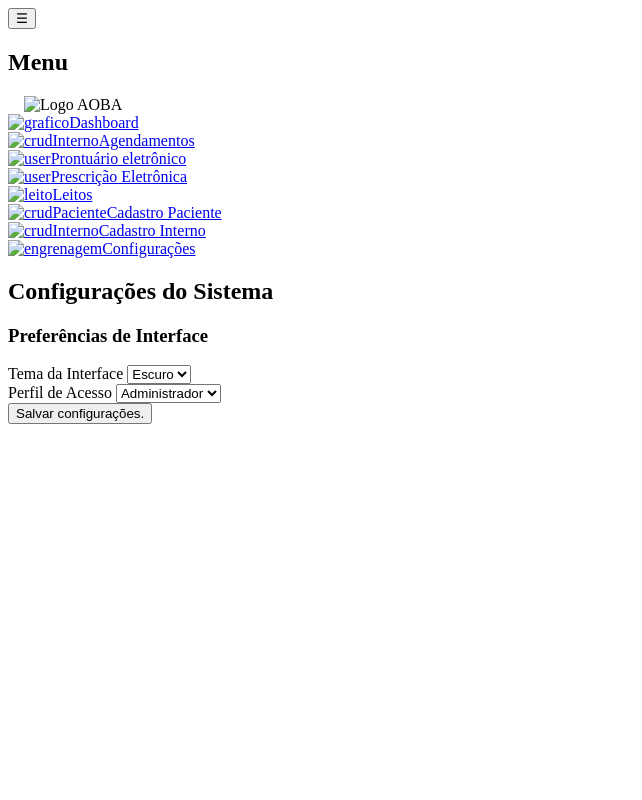
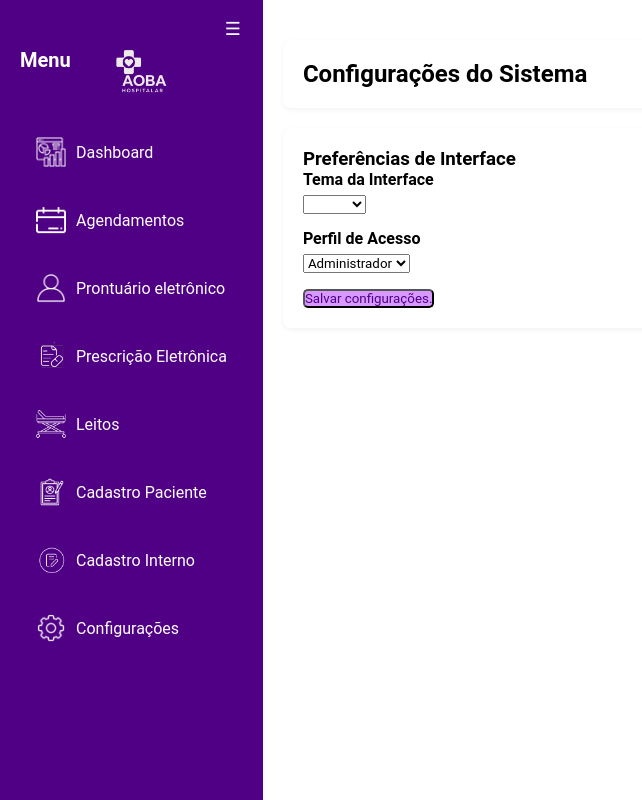
Before and after one commit to vitortrapp-philips/aoba, a plain HTML site: page src/html/config.html in a window 1280 px wide. Shown: the whole page, without its empty margins (0-642 px from the left). Drawn offline with nearby package versions, Linux system fonts and the light colour scheme; the site is published under a folder, as on GitHub Pages, so addresses that start at the root find nothing; a web font is replaced by a local one.

Commit message:
Update config.html

```diff
--- a/src/html/config.html
+++ b/src/html/config.html
@@ -1,3 +1,4 @@
+
 <!DOCTYPE html>
 <html lang="pt-br">
 
@@ -5,8 +6,8 @@
   <meta charset="UTF-8">
   <meta name="viewport" content="width=device-width, initial-scale=1.0">
   <title>Configurações</title>
-  <link rel="stylesheet" href="/src/css/style-dash.css">
-  <link rel="stylesheet" href="/src/css/style-config.css">
+  <link rel="stylesheet" href="../css/style-dash.css">
+  <link rel="stylesheet" href="../css/style-config.css">
   <link rel="preconnect" href="https://fonts.googleapis.com">
   <link rel="preconnect" href="https://fonts.gstatic.com" crossorigin>
   <link href="https://fonts.googleapis.com/css2?family=Chocolate+Classical+Sans&family=New+Rocker&display=swap"
@@ -19,47 +20,47 @@
     <button id="toggle-menu" class="toggle-btn">☰</button>
     <div class="logo">
       <h2>Menu</h2>
-          <img src="/src/img/logo1.png" alt="Logo AOBA">
+          <img src="../img/logo1.png" alt="Logo AOBA">
     </div>
     <nav>
       <div Class="Dash">
         <a href="dashboard.html">
-          <img src="/src/img/grafico-preditivo.png" alt="grafico">Dashboard
+          <img src="../img/grafico-preditivo.png" alt="grafico">Dashboard
         </a>
       </div>
       <div Class="Calendar">
         <a href="calendario.html">
-          <img src="/src/img/calendar.png" alt="crudInterno">Agendamentos
+          <img src="../img/calendar.png" alt="crudInterno">Agendamentos
         </a>
       </div>
       <div Class="Prontuario">
         <a href="prontuario.html">
-          <img src="/src/img/perfil-de-usuario.png" alt="user">Prontuário eletrônico
+          <img src="../img/perfil-de-usuario.png" alt="user">Prontuário eletrônico
         </a>
       </div>
       <div class="prescricao">
         <a href="prescricao-eletronica.html">
-          <img src="/src/img/prescricao.png" alt="user">Prescrição Eletrônica
+          <img src="../img/prescricao.png" alt="user">Prescrição Eletrônica
         </a>
       </div>
       <div Class="Leito">
         <a href="leito.html">
-          <img src="/src/img/leito.png" alt="leito">Leitos
+          <img src="../img/leito.png" alt="leito">Leitos
         </a>
       </div>
       <div Class="CrudPaciente">
         <a href="crud-paciente.html">
-          <img src="/src/img/crud-paciente.png" alt="crudPaciente">Cadastro Paciente
+          <img src="../img/crud-paciente.png" alt="crudPaciente">Cadastro Paciente
         </a>
       </div>
       <div Class="CrudInterno">
         <a href="crud-interno.html">
-          <img src="/src/img/crud-interno.png" alt="crudInterno">Cadastro Interno
+          <img src="../img/crud-interno.png" alt="crudInterno">Cadastro Interno
         </a>
       </div>
       <div Class="Config">
         <a href="config.html">
-          <img src="/src/img/engrenagem.png" alt="engrenagem">Configurações
+          <img src="../img/engrenagem.png" alt="engrenagem">Configurações
         </a>
       </div>
     </nav>
@@ -90,7 +91,7 @@
     </section>
   </main>
 
-  <script src="/src/script/script-config.js"></script>
+  <script src="../script/script-config.js"></script>
 </body>
 
 </html>
```
